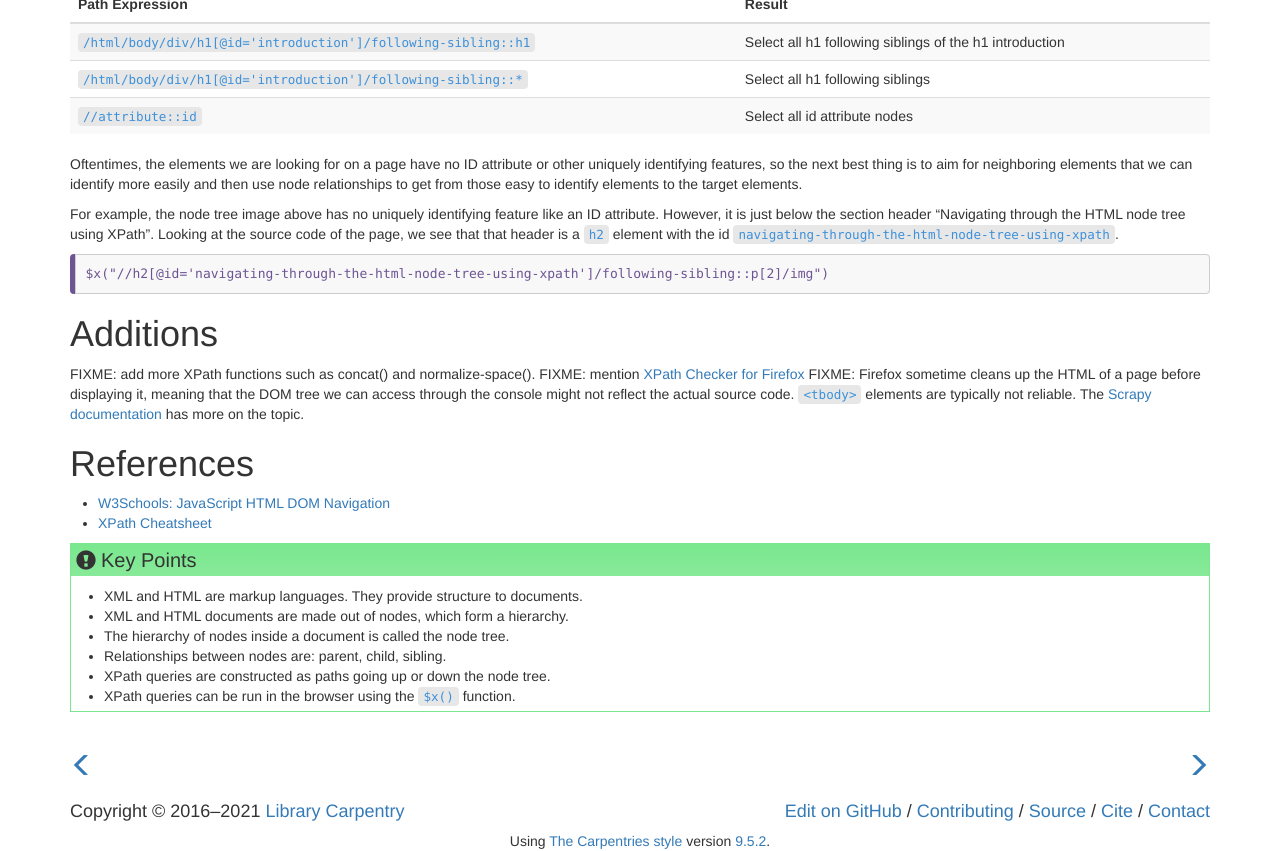
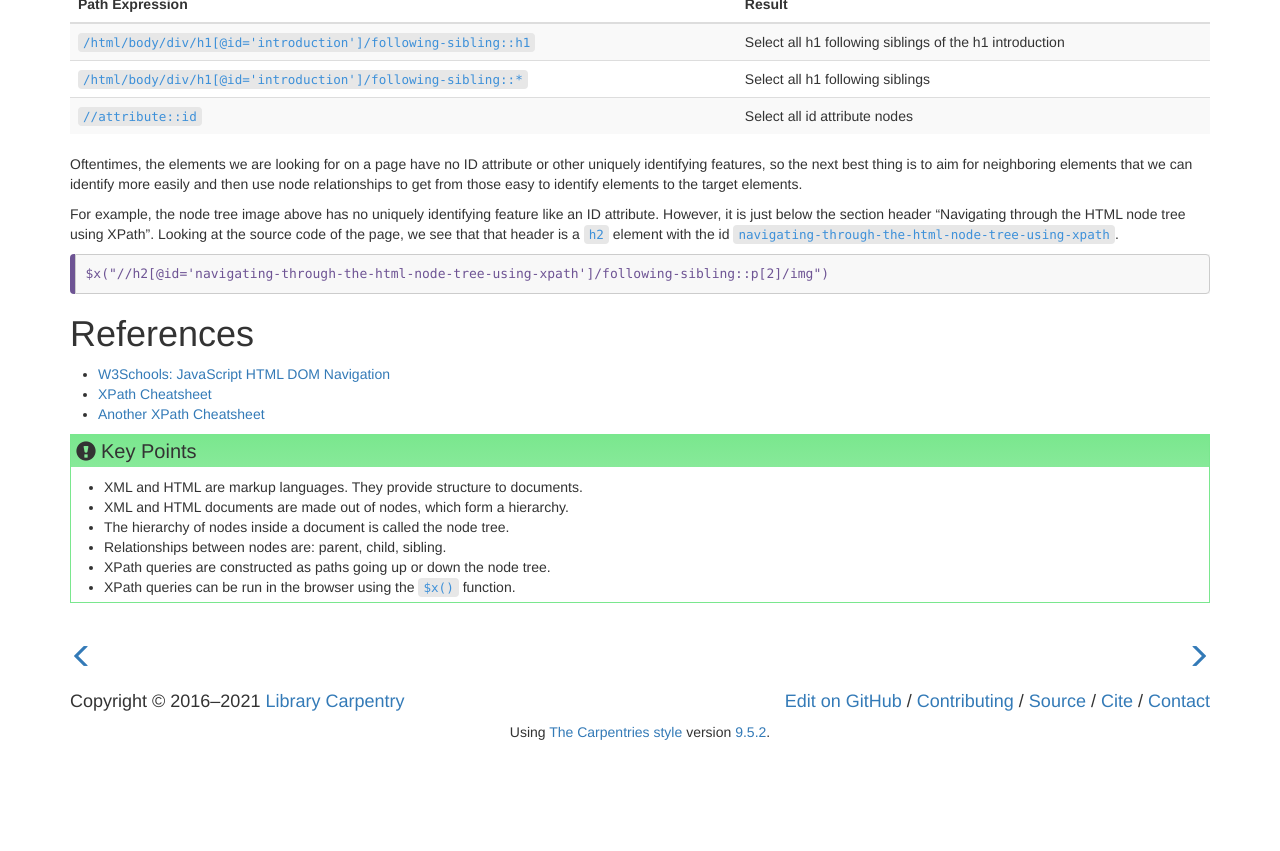
Before and after one commit to UCSBCarpentry/Love-Data-Week-Webscraping, a Jekyll site: the page built from _episodes/02-xpath.md, in a window 1280 px wide and 900 px high, scrolled down 8891 px, cut to the strip 49-900 px from the top of the window. Built offline with Jekyll 4.4.1, drawn with Linux system fonts in a browser that asks for light colours; after the commit the page ends 9682 px from its top, so only the background shows below that; some of the changed text lies outside the part shown.

Commit message:
Update 02-xpath.md

```diff
--- a/_episodes/02-xpath.md
+++ b/_episodes/02-xpath.md
@@ -431,7 +431,9 @@ Array [ <blockquote.challenge>, <blockquote.challenge>, <blockquote.challenge>,
 
 # Advanced XPath syntax
 
-FIXME: All the content below is from the original XPath lesson. Adapt content to use current example.
+There's much more to XPath.  We won't cover this material in the
+workshop, but list it here for additional reading.  An XPath
+cheatsheet is linked at the bottom of this page.
 
 ## Operators
 
@@ -591,18 +593,8 @@ $x("//h2[@id='navigating-through-the-html-node-tree-using-xpath']/following-sibl
 ~~~
 {: .source}
 
-
-# Additions
-
-FIXME: add more XPath functions such as concat() and normalize-space().
-FIXME: mention [XPath Checker for Firefox](https://addons.mozilla.org/en-US/firefox/addon/xpath-checker/)
-FIXME: Firefox sometime cleans up the HTML of a page before displaying it, meaning that the DOM tree
-we can access through the console might not reflect the actual source code. `<tbody>` elements are
-typically not reliable.
-The [Scrapy documentation](https://doc.scrapy.org/en/latest/topics/firefox.html#caveats-with-inspecting-the-live-browser-dom)
-has more on the topic.
-
 # References
 
 * [W3Schools: JavaScript HTML DOM Navigation](http://www.w3schools.com/js/js_htmldom_navigation.asp)
-* [XPath Cheatsheet](/library-webscraping/extras/xpath-cheatsheet.md.pdf)
+* [XPath Cheatsheet](https://devhints.io/xpath)
+* [Another XPath Cheatsheet](http://labs.timtom.ch/library-webscraping/extras/xpath-cheatsheet.md.pdf)
```
